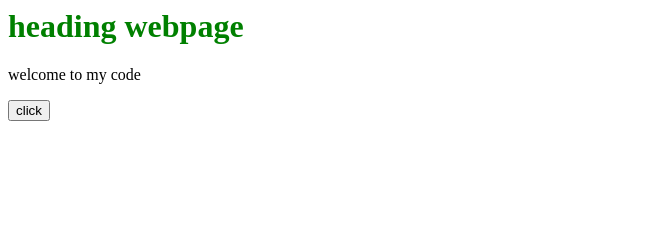
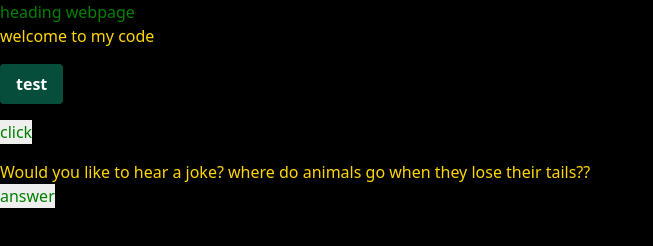
Before and after one commit to livelovebll/livelovebll.github.io, a plain HTML site: page index.html in a window 1280 px wide. Shown: the whole page, without its empty margins (0-653 px from the left). Drawn offline with nearby package versions, Linux system fonts and the light colour scheme.

Commit message:
Update index.html

```diff
--- a/index.html
+++ b/index.html
@@ -3,11 +3,22 @@
     <script type="text/javascript">
         function msg(massage){ alert (massage);}
     </script>
+    <link href="https://unpkg.com/tailwindcss@^1.0/dist/tailwind.min.css" rel="stylesheet">
 <title>my webpage</title>
 </head>
+<style>
+    body {background-color: black;}
+    p {color: gold;}
+    form {color: gold;}
+    .mybutn {color: green;}
+</style>
 <body>
 <h1 style="color:green">heading webpage</h1>
 <p>welcome to my code</p>
-<form><input type="button" value="click" onclick="msg('welcome to my code')"/></form>
+<button class="bg-green-900 hover:bg-green-600 text-white font-bold py-2 px-4 rounded mb-4 mt-4" onclick="msg('welcome to my code')">
+test </button>
+<form><input type="button" class="mybutn" value="click" onclick="msg('welcome to my code')"/></form>
+<p>Would you like to hear a joke? where do animals go when they lose their tails??</p>
+<form><input type="button" class="mybutn" value="answer" onclick="msg('the retail store lol')"/></form>
 </body>
 </html>
```
